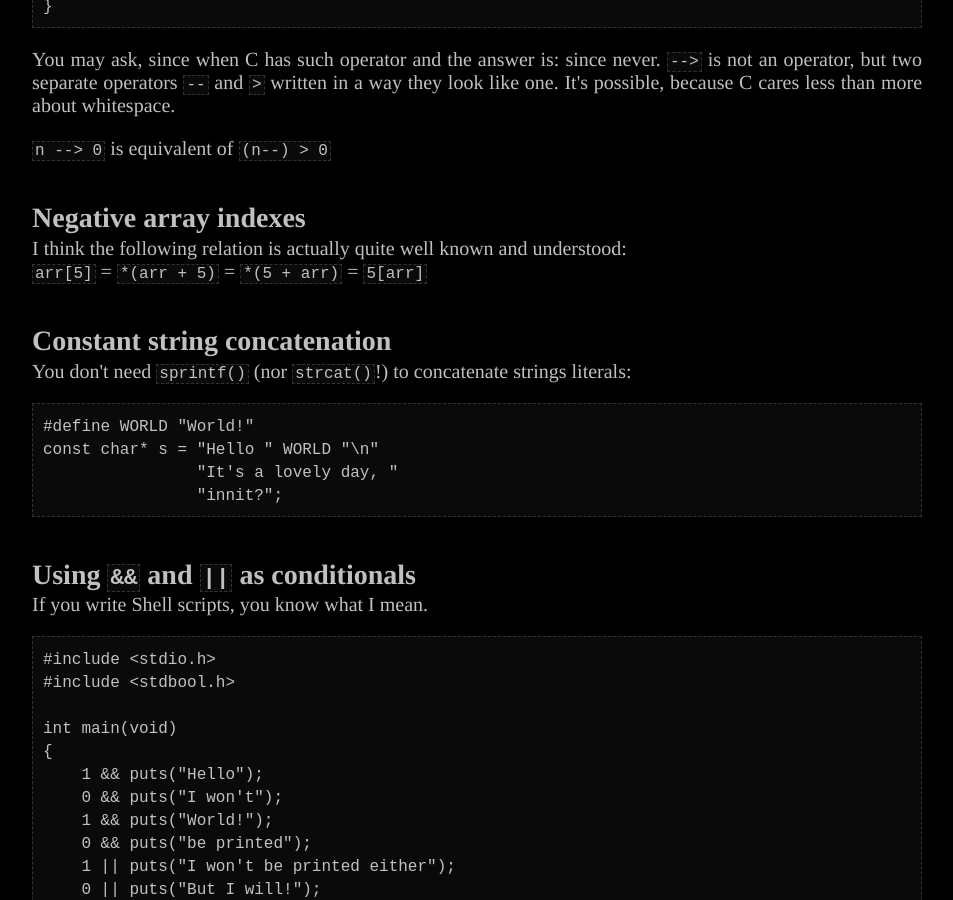
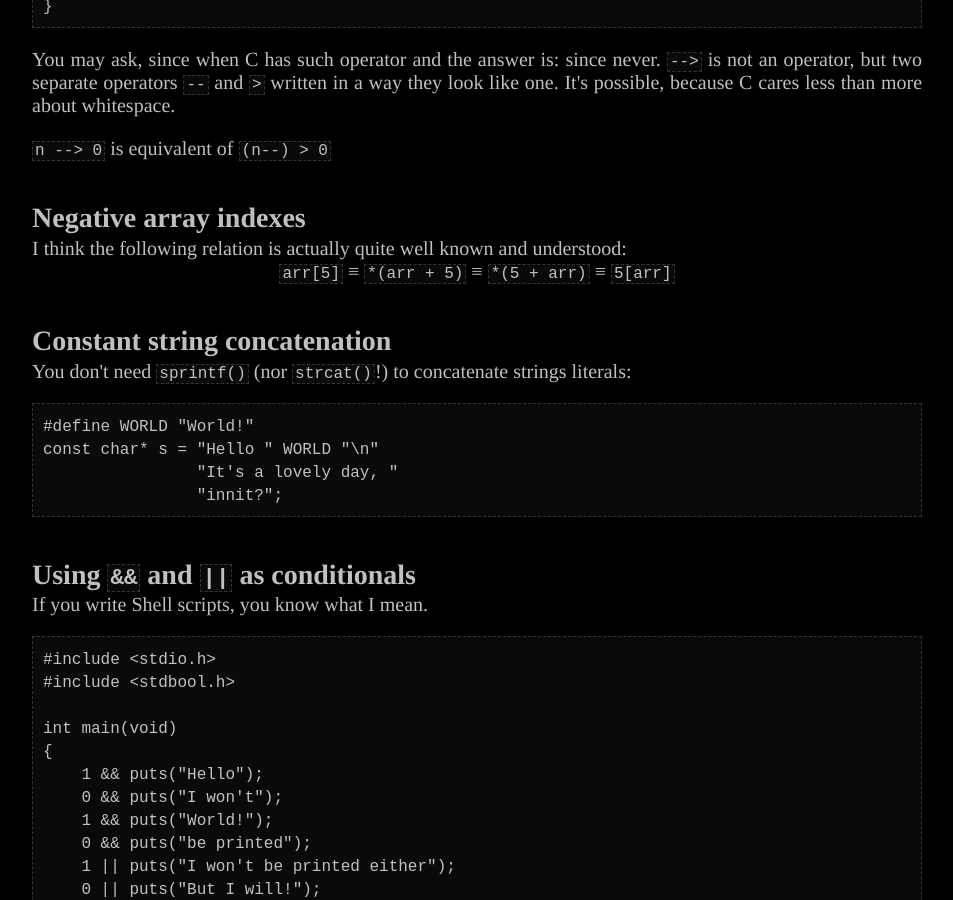
Before and after one commit to Jorenar/blog, a Jekyll site: the page built from _posts/2023-02-19-less-known-c.md, in a window 1280 px wide and 900 px high, scrolled down 8633 px. Shown: the whole window, without its empty margins (163-1116 px from the left). Built offline with Jekyll 4.4.1, drawn with Linux system fonts in a browser that asks for light colours.

```diff
--- a/_posts/2023-02-19-less-known-c.md
+++ b/_posts/2023-02-19-less-known-c.md
@@ -407,9 +407,10 @@ about whitespace.
 ## Negative array indexes
 
 I think the following relation is actually quite well known and understood:
-<span markdown="1" style="width:100%; text-align:center">
-`arr[5]` = `*(arr + 5)` = `*(5 + arr)` = `5[arr]`
-</span>
+
+<div markdown="1" style="width:100%; text-align:center">
+`arr[5]` &equiv; `*(arr + 5)` &equiv; `*(5 + arr)` &equiv; `5[arr]`
+</div>
 
 ## Constant string concatenation
 
```
